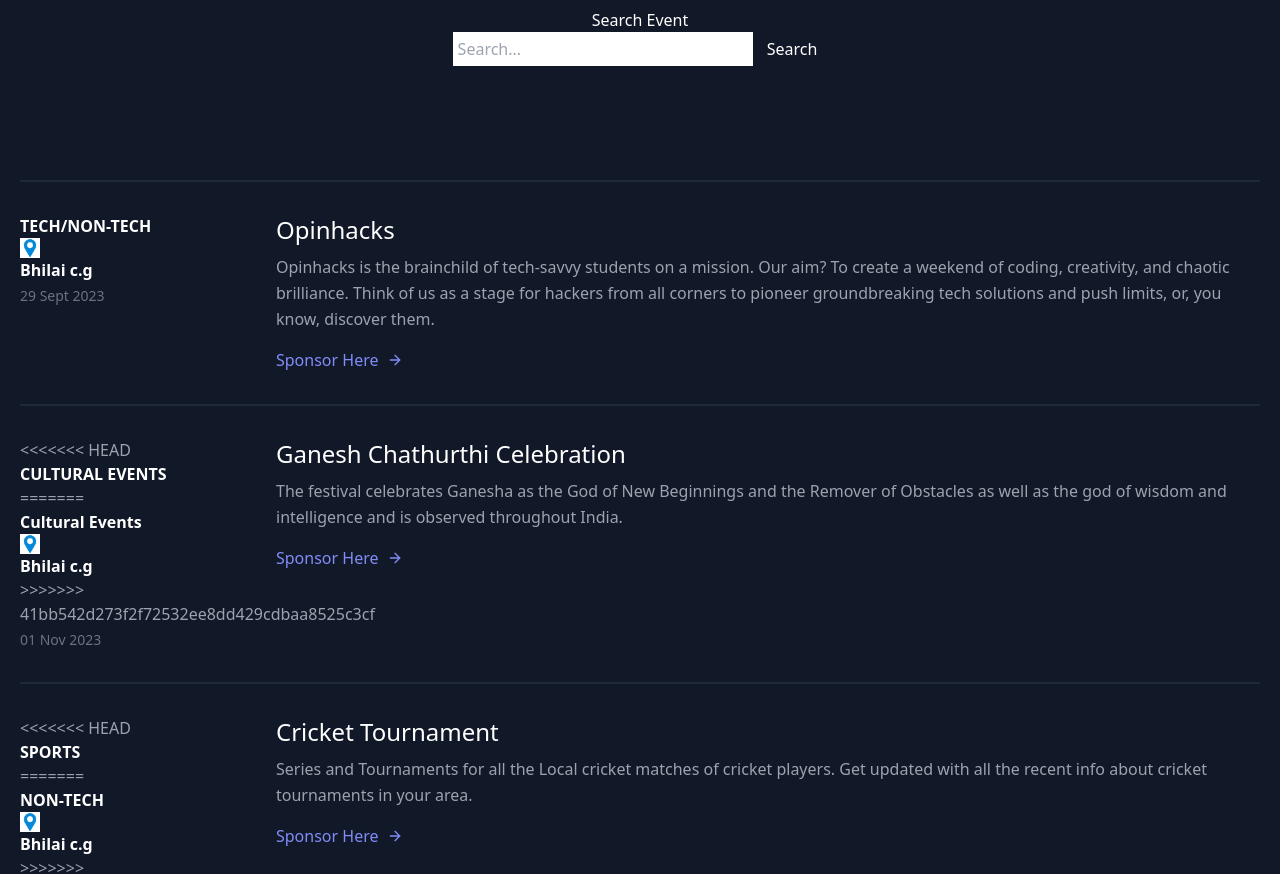
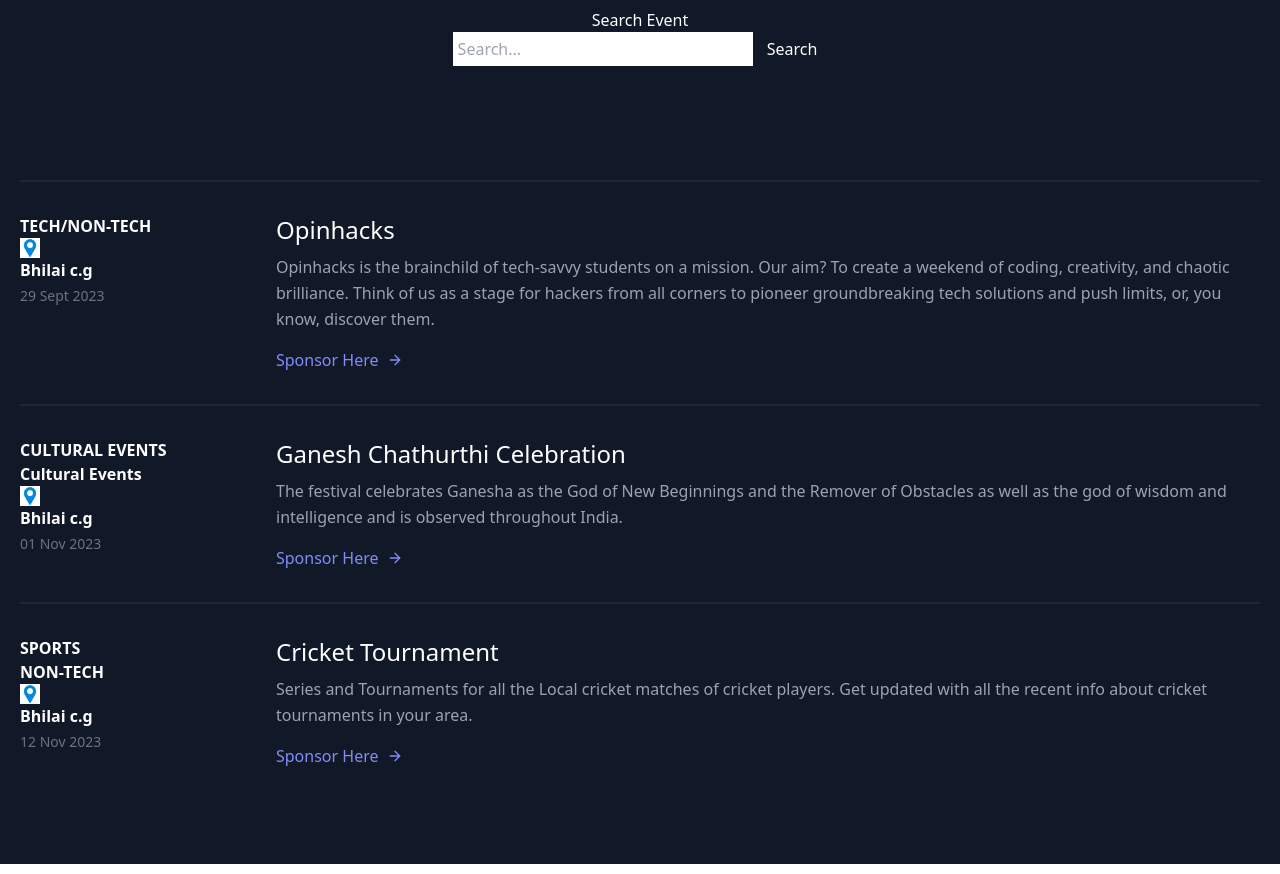
Before and after one commit to shubham-gupta0/sponsorify, a website: page sponsor.html in a window 1280 px wide. Shown: the part 82-956 px from the top of the page. Drawn offline with nearby package versions, Linux system fonts and the light colour scheme.

Commit message:
conflicts resolved

```diff
--- a/sponsor.html
+++ b/sponsor.html
@@ -117,11 +117,10 @@
               </div>
             <div class="py-8 flex border-t-2 border-gray-800 flex-wrap md:flex-nowrap">
               <div class="md:w-64 md:mb-0 mb-6 flex-shrink-0 flex flex-col">
-<<<<<<< HEAD
+
                 <span class="font-semibold title-font text-white">CULTURAL EVENTS</span>
-=======
                 <span class="font-semibold title-font text-white">Cultural Events<img src="location-icon.png" alt="Location icon" style="width: 20px; height: 20px;"> Bhilai c.g</span>
->>>>>>> 41bb542d273f2f72532ee8dd429cdbaa8525c3cf
+
                 <span class="mt-1 text-gray-500 text-sm">01 Nov 2023</span>
               </div>
               <div class="md:flex-grow">
@@ -137,11 +136,10 @@
             </div>
             <div class="py-8 flex border-t-2 border-gray-800 flex-wrap md:flex-nowrap">
               <div class="md:w-64 md:mb-0 mb-6 flex-shrink-0 flex flex-col">
-<<<<<<< HEAD
+
                 <span class="font-semibold title-font text-white">SPORTS</span>
-=======
                 <span class="font-semibold title-font text-white">NON-TECH<img src="location-icon.png" alt="Location icon" style="width: 20px; height: 20px;"> Bhilai c.g</span>
->>>>>>> 41bb542d273f2f72532ee8dd429cdbaa8525c3cf
+
                 <span class="mt-1 text-gray-500 text-sm">12 Nov 2023</span>
               </div>
               <div class="md:flex-grow">
```
